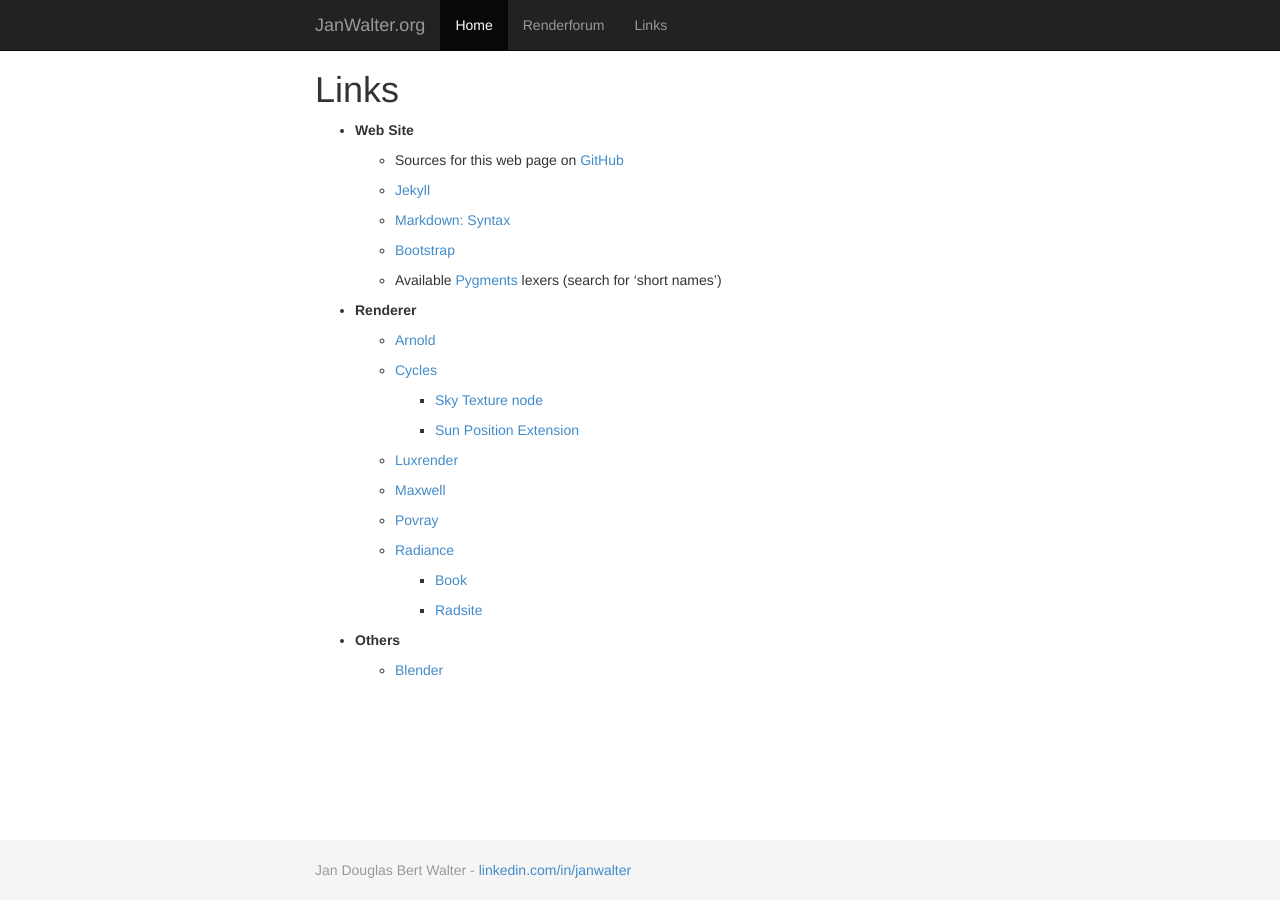
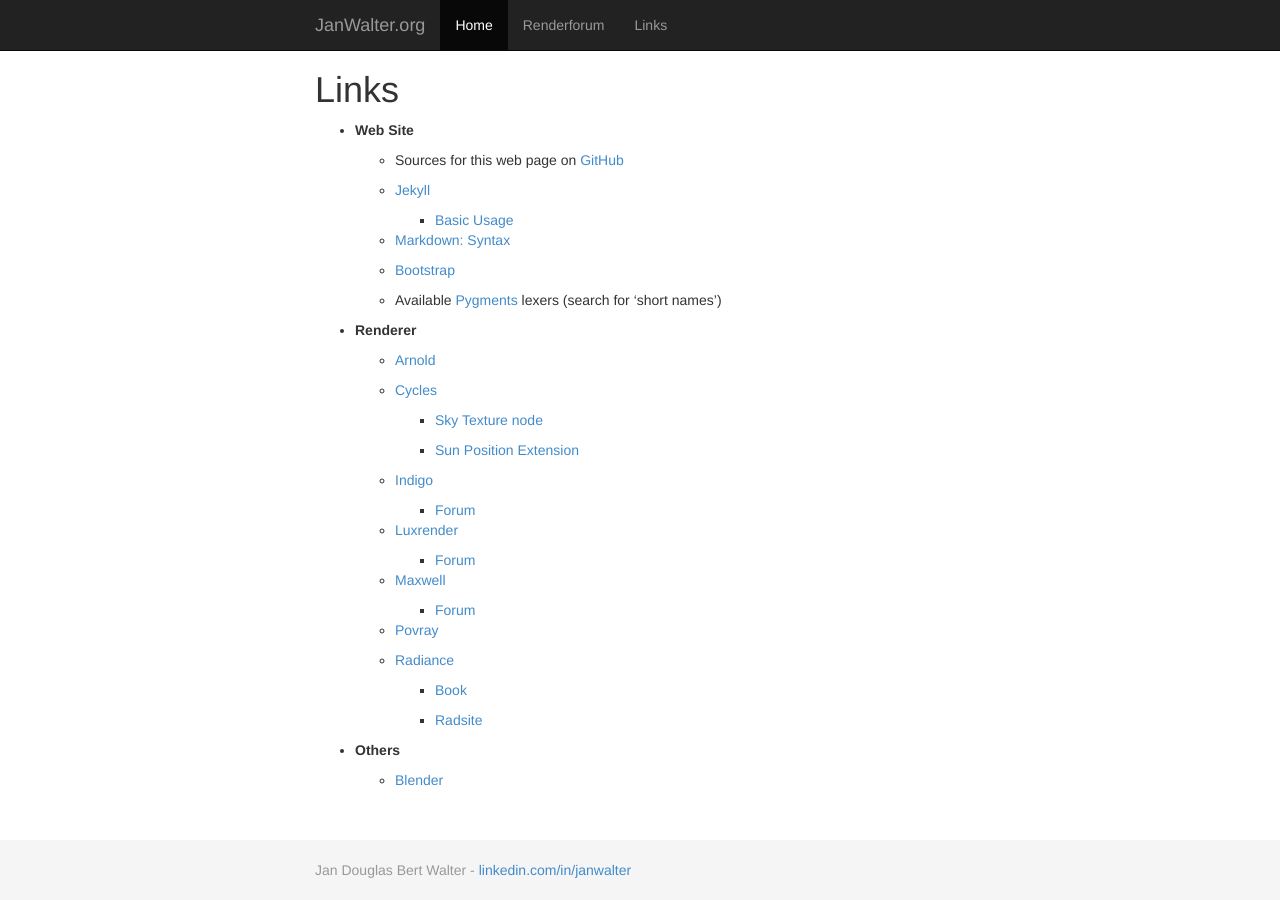
Before and after one commit to wahn/jan_walter_org, a Jekyll site: the page built from links/index.md, in a window 1280 px wide. Built offline with Jekyll 4.4.1, drawn with Linux system fonts in a browser that asks for light colours; nearby versions of some CDN libraries; library files that are not in the unit come from our copies; Markdown is read by kramdown in place of the engine named in the settings.

Commit message:
Links for basic Jekyll usage, and Indigo, Luxrender, Maxwell forums.

```diff
--- a/links/index.md
+++ b/links/index.md
@@ -11,6 +11,8 @@
     - Sources for this web page on [GitHub](https://github.com/wahn/jan_walter_org)
 
     - [Jekyll](http://jekyllrb.com)
+
+        + [Basic Usage](http://jekyllrb.com/docs/usage)
 
     - [Markdown: Syntax](http://daringfireball.net/projects/markdown/syntax)
 
@@ -29,9 +31,17 @@
 
         + [Sun Position Extension](http://wiki.blender.org/index.php/Extensions:2.6/Py/Scripts/3D_interaction/Sun_Position)
 
+    - [Indigo](http://www.indigorenderer.com)
+
+        + [Forum](http://www.indigorenderer.com/forum)
+
     - [Luxrender](http://www.luxrender.net/en_GB/index)
 
+        + [Forum](http://www.luxrender.net/forum)
+
     - [Maxwell](http://www.maxwellrender.com)
+
+        + [Forum](http://www.maxwellrender.com/forum)
 
     - [Povray](http://www.povray.org)
 
```
